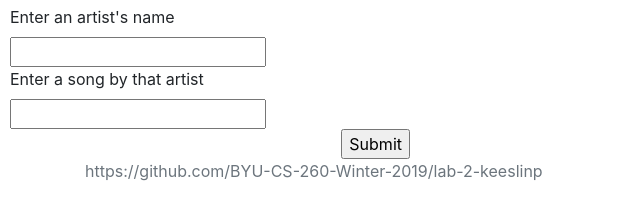
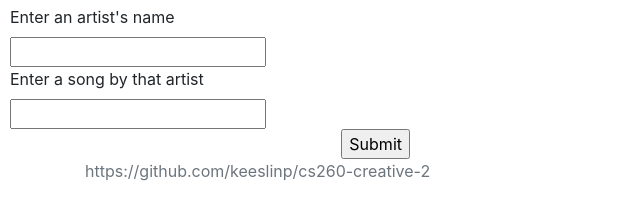
Before and after one commit to keeslinp/cs260-creative-2, a plain HTML site: page index.html in a window 1280 px wide. Shown: the part 61-280 px from the top of the page, without its empty margins (0-640 px from the left). Drawn offline with nearby package versions, Linux system fonts and the light colour scheme.

Commit message:
my hubris...

```diff
--- a/index.html
+++ b/index.html
@@ -24,7 +24,7 @@
     </div>
     <footer class="footer">
       <div class="container">
-        <span class="text-muted">https://github.com/BYU-CS-260-Winter-2019/lab-2-keeslinp</span>
+        <span class="text-muted">https://github.com/keeslinp/cs260-creative-2</span>
       </div>
     </footer>
     <script src="https://cdnjs.cloudflare.com/ajax/libs/moment.js/2.24.0/moment.min.js" integrity="sha256-4iQZ6BVL4qNKlQ27TExEhBN1HFPvAvAMbFavKKosSWQ=" crossorigin="anonymous"></script>
```
